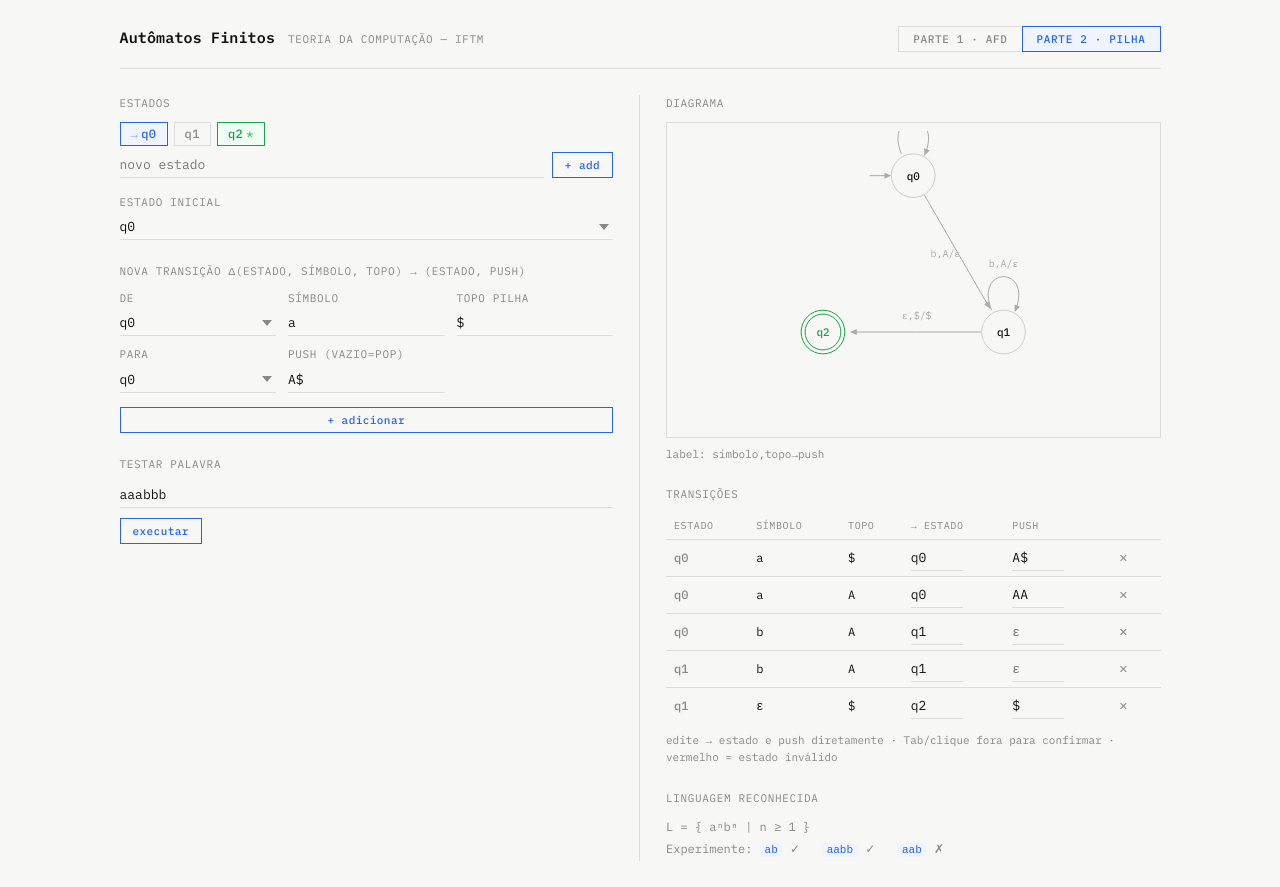
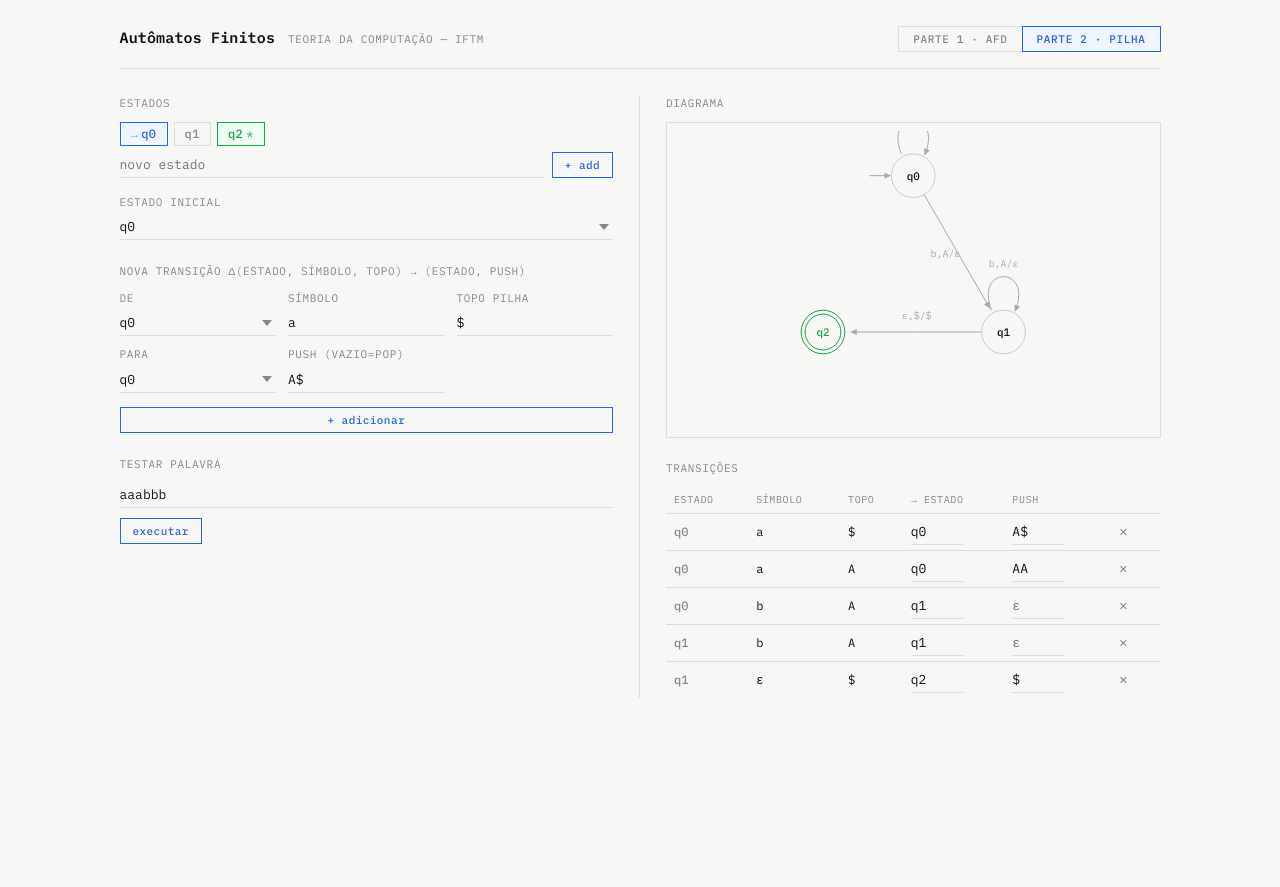
Before and after one commit to augustobormoreira/lfa, a React (Vite) app: page / in a window 1280 px wide. Both pictures are taken after a click on the button "PARTE 2 · PILHA". After the commit the page ends 800 px from the top, so only its background shows below. Built offline with nearby package versions, Linux system fonts and the light colour scheme.

Commit message:
removed commented code

```diff
--- a/src/components/APPanel.jsx
+++ b/src/components/APPanel.jsx
@@ -261,7 +261,6 @@ export default function APPanel() {
               type="ap"
             />
           </div>
-          <p className={s.hint}>label: símbolo,topo→push</p>
         </section>
 
         {/* Tabela de transições — editável inline */}
@@ -329,9 +328,6 @@ export default function APPanel() {
               </tbody>
             </table>
           </div>
-          <p className={s.hint}>
-            edite → estado e push diretamente · Tab/clique fora para confirmar · vermelho = estado inválido
-          </p>
         </section>
 
         {/* Trace */}
@@ -355,13 +351,6 @@ export default function APPanel() {
           </section>
         )}
 
-        <section className={s.section}>
-          <label>LINGUAGEM RECONHECIDA</label>
-          <p className={s.theory}>
-            L = {'{ aⁿbⁿ | n ≥ 1 }'}<br/>
-            Experimente: <code>ab</code> ✓ &nbsp; <code>aabb</code> ✓ &nbsp; <code>aab</code> ✗
-          </p>
-        </section>
       </div>
     </div>
   )
```
